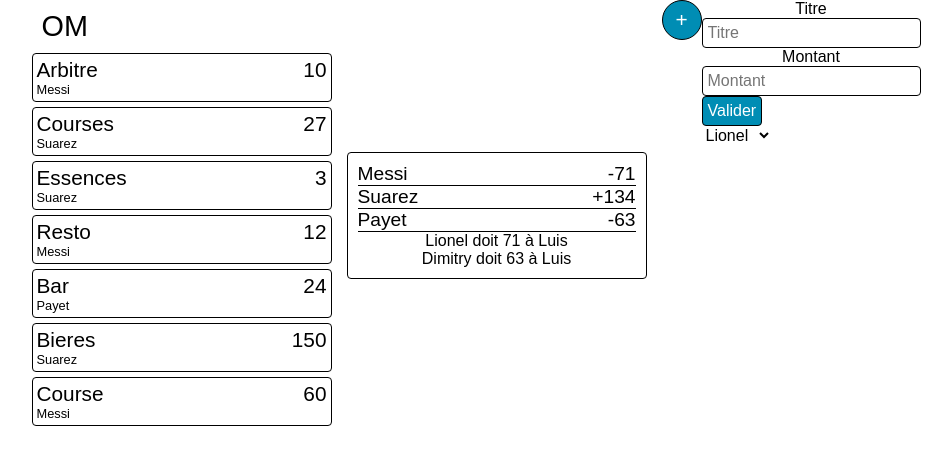
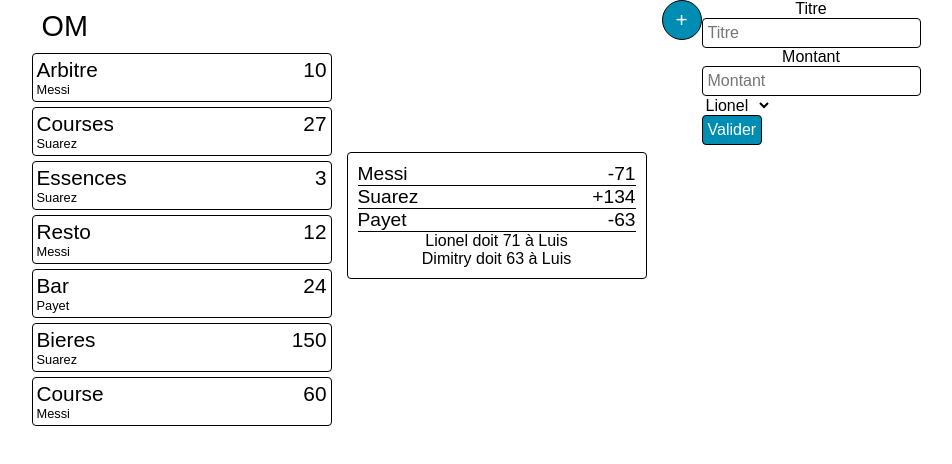
Before and after one commit to MathieuDC/tricount-like-app, a React (Create React App) app: page / in a window 1280 px wide. Shown: the top 464 px of the page, without its empty margins (164-1116 px from the left). Built offline with nearby package versions, Linux system fonts and the light colour scheme.

Commit message:
Small change

```diff
--- a/src/front/NewTransactionForm.tsx
+++ b/src/front/NewTransactionForm.tsx
@@ -13,8 +13,8 @@ const NewTransactionForm = ({users}: NewTransactionFormProps) => {
     <input type="text" placeholder="Titre"></input>
     <label>Montant</label>
     <input type="text" placeholder="Montant"></input>
+    <UserSelect users={users} />
     <button onClick={() => {}}>Valider</button>
-    <UserSelect users={users} />
   </div> );
 }
 
```
